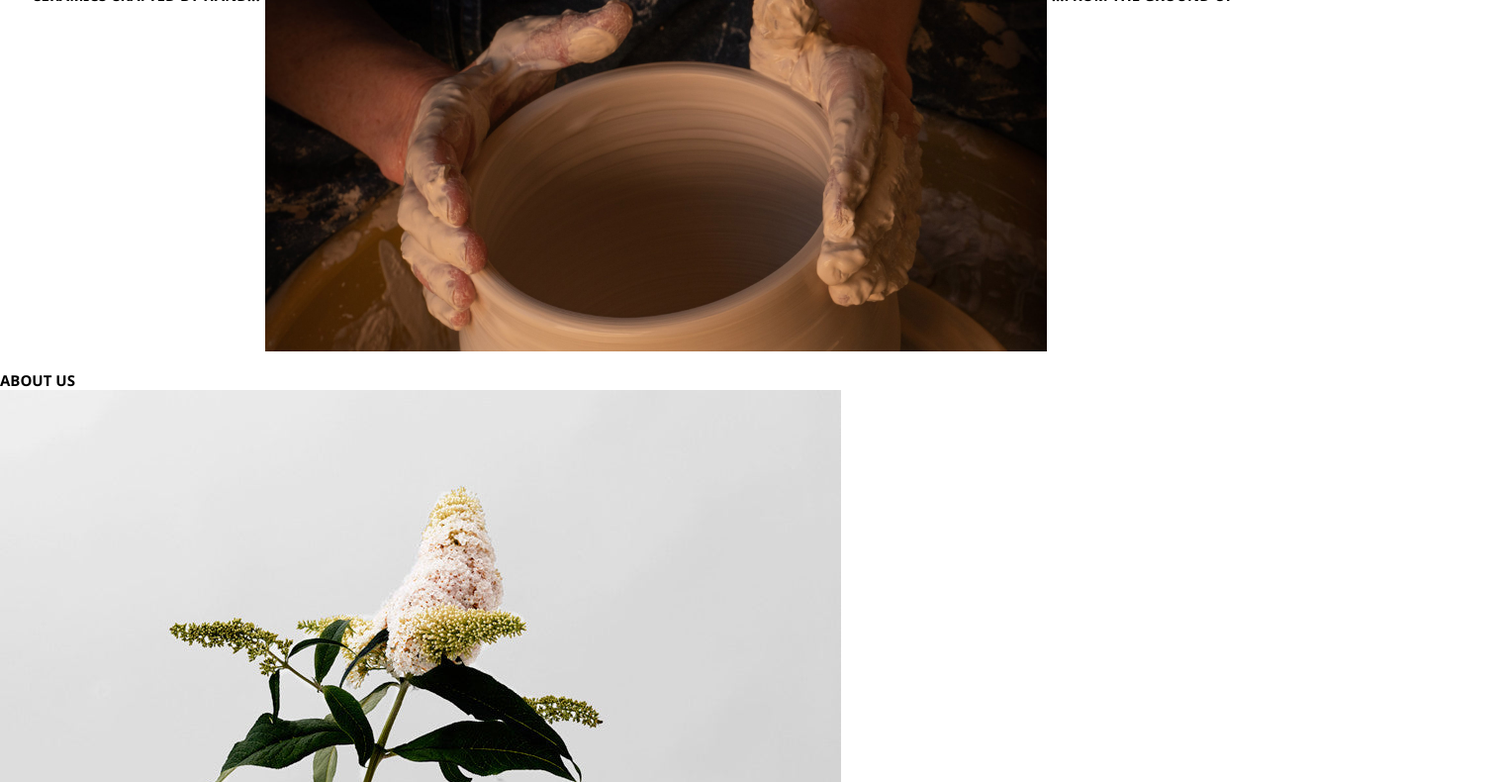
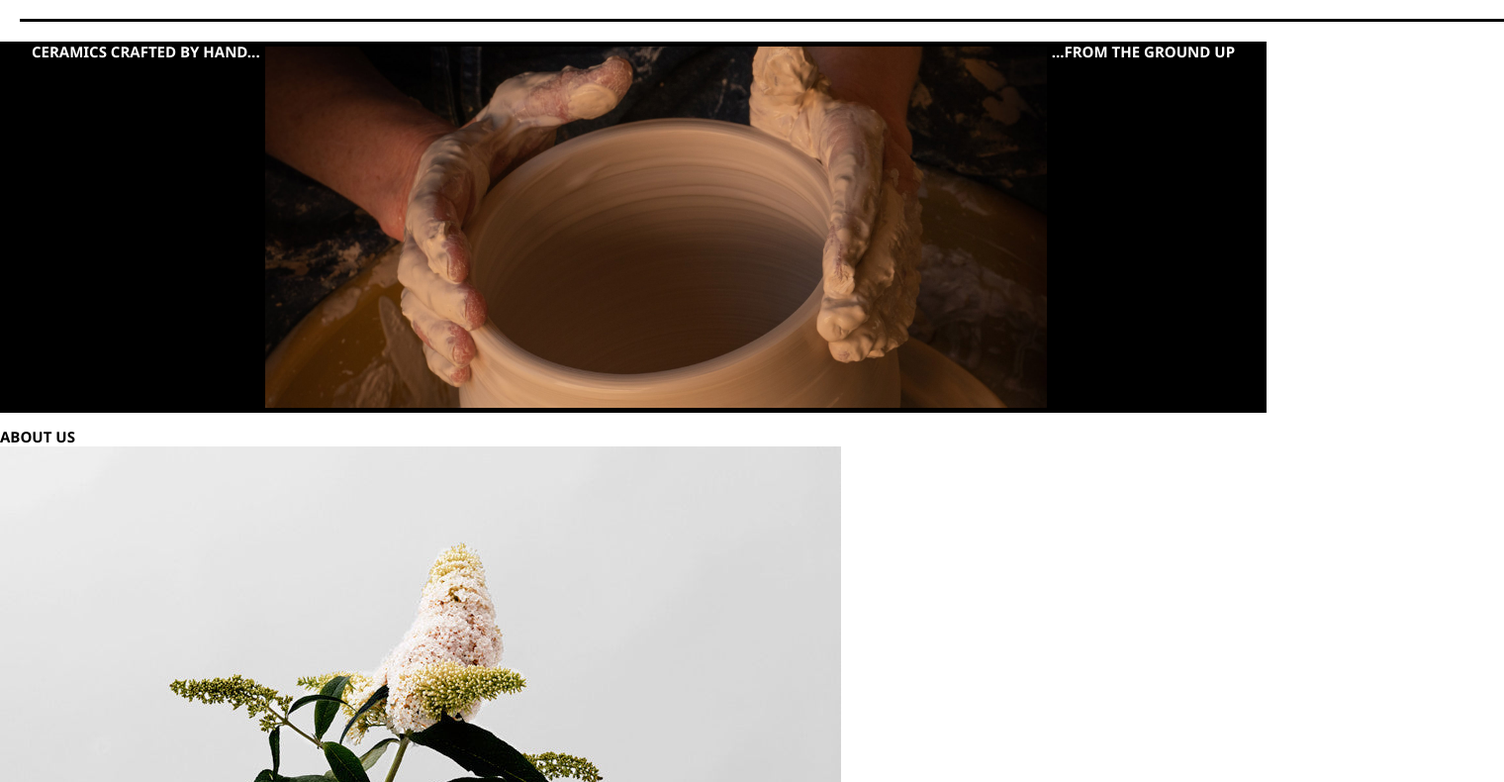
Before and after one commit to GWKuether/eCommerceWebsiteProj, a plain HTML site: page index.html in a window 1280 px wide. Shown: the part 67-857 px from the top of the page at 99% size, 1520 px wide, since content can reach past the window. Drawn offline with Linux system fonts and the light colour scheme.

Commit message:
Added Design Elements to Top of Page Including Line and Rectangle Box Under Cover Photo

```diff
--- a/index.html
+++ b/index.html
@@ -26,13 +26,15 @@
                 <img class="magnifying-glass-sizer" src="assets\UX-HTML-CSS\1200px-Google_Magnifying_Glass.svg.png" alt="Maginfying Glass">
                 <p>CART(0)</p>
             </div>
+            <br>
+            <div class="line"></div>
         </section>
 
         <section>
-            <div class="coverphoto-container">
-                <h1>CERAMICS CRAFTED BY HAND...</h1>
+            <div class="coverphoto-container coverphoto-rectangle">
+                <h1 class="white-text">CERAMICS CRAFTED BY HAND...</h1>
                 <img class="coverphoto-sizer" src="assets\UX-HTML-CSS\earl-wilcox-y3W0CzO063w-unsplash-alt.jpg" alt="Cover Pic">
-                <h1>...FROM THE GROUND UP</h1>
+                <h1 class="white-text">...FROM THE GROUND UP</h1>
             </div>
         </section>
         <br>
--- a/styles.css
+++ b/styles.css
@@ -58,9 +58,28 @@ html {
     align-items: center;
 }
 
+.line{
+display: flex;
+height: 3px;
+width: 1500px;
+margin: 20px;
+background-color: #000000;
+}
+
+
 .coverphoto-sizer{
     width: 100vh;
+    height: 100%;
     padding: 5px;
+}
+
+.white-text{
+    color: #ffffff;
+}
+
+.coverphoto-rectangle{
+    width: 100%;
+    background-color:#000000
 }
 
 .logo-container{
```
